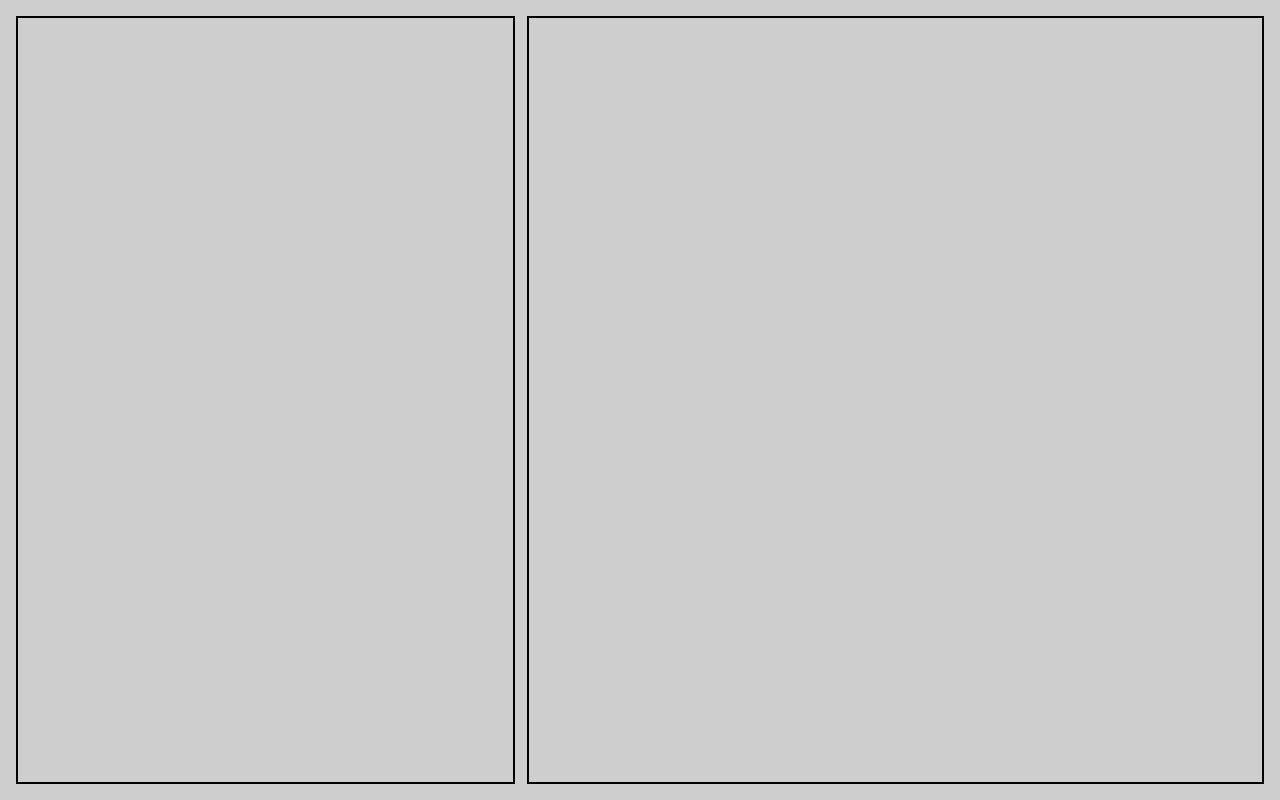
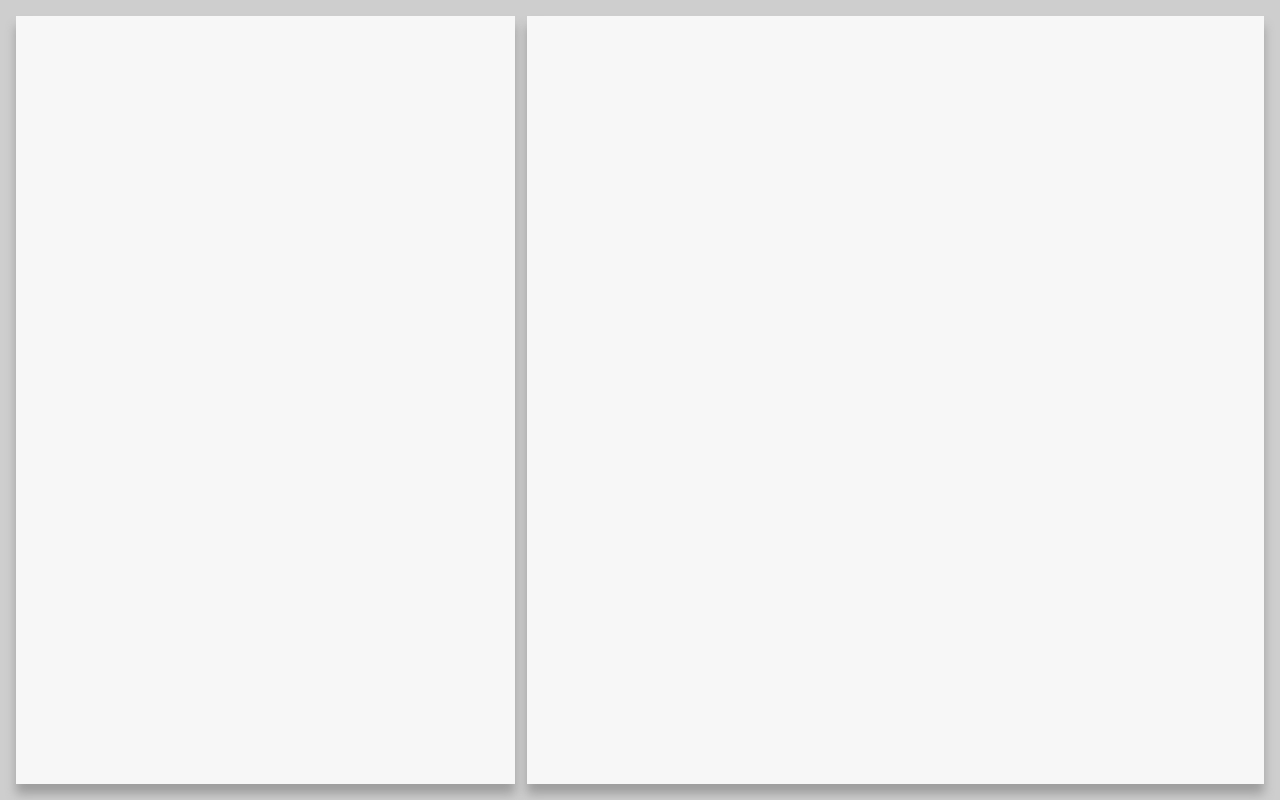
Before and after one commit to njcushing/poker-hand-calculator, a React (Vite) app: page / in a window 1280 px wide. Built offline with nearby package versions, Linux system fonts and the light colour scheme.

Commit message:
Update style for left and right panels

```diff
--- a/src/pages/PokerHandCalculator/index.module.css
+++ b/src/pages/PokerHandCalculator/index.module.css
@@ -14,10 +14,10 @@
     padding: 16px;
 }
 
-.left-panel {
-    border: 2px solid #000;
+.left-panel,
+.right-panel {
+    background-color: var(--background-secondary, white);
+    -webkit-box-shadow: 0px 10px 10px 0px rgba(158, 158, 158, 1);
+    -moz-box-shadow: 0px 10px 10px 0px rgba(158, 158, 158, 1);
+    box-shadow: 0px 10px 10px 0px rgba(158, 158, 158, 1);
 }
-
-.right-panel {
-    border: 2px solid #000;
-}
```
